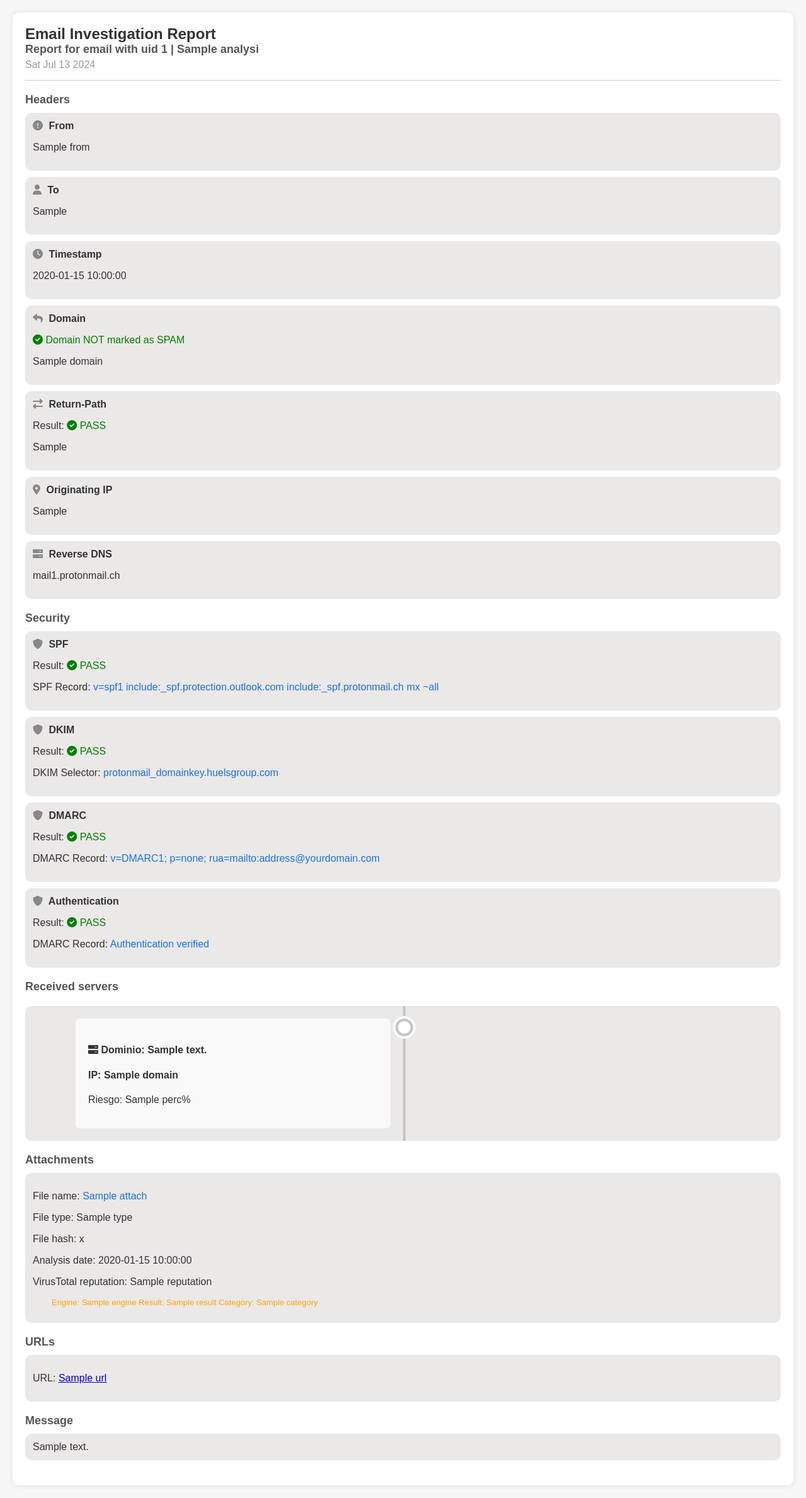
After one commit to David-JS01/HermesShield, a Flask app: template templates/report.html in a window 1280 px wide. The commit adds this page. Shown: the whole page at 63% size. Run offline with Flask 3, Linux system fonts and the light colour scheme; the template is opened without the code that fills it: most values are stand-ins (such as "Sample title", 1, 10 or a date in 2020).

Commit message:
New func
file analysis and report gen

```diff
--- a/app.py
+++ b/app.py
@@ -4,6 +4,7 @@ import os
 from modules.mails import recuperarCorreos
 from modules.mailData import recuperarCorreoPorUID, leer_correo_archivo
 from modules.kernel import analisisDeSeguridad
+import shutil
 
 
 app = Flask(__name__)
@@ -11,6 +12,7 @@ app.secret_key = 'clave'
 login_file="./login.txt"
 correoUsuario="hola"
 key="h"
+dicts = [None] * (30 + 1)
 
 def verificar_credenciales(archivo):
     try:
@@ -86,6 +88,21 @@ def cleanup():
             # Eliminar el archivo
             os.remove(archivo)
 
+    current_dir = os.getcwd()
+
+    # Iterate over all files and directories in the current directory
+    for item in os.listdir(current_dir):
+        # Check if the item is a directory and starts with "folder_"
+        if os.path.isdir(item) and item.startswith("folder_"):
+            # Check if the rest of the name is numeric (indicating a UID)
+            uid_suffix = item[7:]  # Get the part after "folder_"
+            if uid_suffix.isnumeric():
+                # Construct the full path to the directory
+                dir_path = os.path.join(current_dir, item)
+                # Delete the directory and its contents
+                shutil.rmtree(dir_path)
+                print(f"Deleted folder: {dir_path}")
+
 @app.route('/')
 def index():
 
@@ -95,6 +112,7 @@ def index():
     print("Correo:", correo)
     print("Contraseña:", contraseña)
     emails=recuperarCorreos(correo, contraseña)
+    #dicts = [None] * (len(emails) + 1)
     return render_template("index.html", username=correo, emails=emails)
 
 
@@ -122,13 +140,17 @@ def showMail(uid):
             return "error en la recuperación del correo"
     datos_correo=leer_correo_archivo(f"{uid}.txt")
     #flash('analizando email')
-    seguridad, servidores=analisisDeSeguridad(f"{uid}.txt")
+    seguridad, servidores, dicti=analisisDeSeguridad(f"{uid}.txt", uid)
     for s in servidores:
         print("len "+ str(len(s.blacklists)))
     servers=[{'nombre': servidor.ip_address, 'blacklists': len(servidor.blacklists)} for servidor in servidores]
 
+    dicts[int(uid)]=dicti
+    return render_template('mailView.html', datos=datos_correo, fiabilidad=seguridad, servers=servers)
 
-    return render_template('mailView.html', datos=datos_correo, fiabilidad=seguridad, servers=servers)
+@app.route('/mail/<uid>/report')
+def showReport(uid):
+    return render_template('report.html', uid=uid, analysis = dicts[int(uid)])
 
 
 @app.route('/logout')
--- a/modules/headers.py
+++ b/modules/headers.py
@@ -142,17 +142,20 @@ def checkFrom(mensaje, correo):
     name_re = re.compile(r'(.+?)(?:\s*\n\s*)?<(.*?)>')
     email_re = re.compile(r'<(.*?)>')
     print("domain "+domain_regex.search(email_match.group(1)).group(1) + " " +domain_regex.search(email_match.group(1)).group(0))
-    if domain_regex.search(email_match.group(1)).group(1) != returnPath:
+    if (email_match.group(1)) != returnPath:
         correo.emisor_missmatch = True
         correo.add_peligrosidad(50)
     print(fromField)
+    correo.returnPath = returnPath
     name = name_re.match(fromField).group(1).strip()
     email = email_match.group(1)
     name = decode_name(name)
     print(name)
     distance = compare_email_name(email, name)
+    correo.distance = distance
     correo.add_peligrosidad(distance * 5)
     print("distancia: "+str(distance))
+    correo.domain = returnPath.partition('@')[2]
     with open('emailBlocklist.conf') as blocklist:
         blocklist_content = {line.rstrip() for line in blocklist.readlines()}
         print(returnPath.partition('@')[2])
--- /dev/null
+++ b/static/css/report.css
@@ -0,0 +1,158 @@
+body {
+    font-family: Arial, sans-serif;
+    background-color: #f7f7f7;
+    color: #333;
+    margin: 0;
+    padding: 0;
+}
+
+.container {
+    max-width: 1200px;
+    margin: 20px auto;
+    background-color: #fff;
+    padding: 20px;
+    box-shadow: 0 0 10px rgba(0, 0, 0, 0.1);
+}
+
+header {
+    border-bottom: 1px solid #ccc;
+    margin-bottom: 20px;
+    padding-bottom: 10px;
+}
+
+header h1 {
+    margin: 0;
+    font-size: 24px;
+}
+
+header h2 {
+    margin: 0;
+    font-size: 18px;
+    color: #555;
+}
+
+header p {
+    margin: 5px 0;
+    color: #999;
+}
+
+section {
+    margin-bottom: 20px;
+}
+
+div {
+    background-color: rgb(235, 232, 232);
+    padding: 1%;
+    border-radius: 10px;
+}
+
+section h3 {
+    margin: 0 0 10px 0;
+    font-size: 18px;
+    color: #555;
+}
+
+.header-item, .security-item, .attachment-item, .url-item {
+    margin-bottom: 10px;
+}
+
+.header-item label, .security-item label {
+    display: block;
+    font-weight: bold;
+}
+
+.header-item label i, .security-item label i {
+    margin-right: 5px;
+    color: #888;
+}
+
+.highlight {
+    color: #1a73e8;
+}
+
+.pass {
+    color: green;
+}
+
+.neutral {
+    color: orange;
+}
+
+.danger {
+    color: red;
+}
+
+.message-content p {
+    margin: 10px 0;
+}
+
+.message-content a {
+    color: #1a73e8;
+    text-decoration: none;
+}
+
+.message-content a:hover {
+    text-decoration: underline;
+}
+
+.timeline {
+    position: relative;
+    margin: 20px 0;
+    padding: 0;
+    list-style: none;
+}
+
+.timeline::before {
+    content: '';
+    position: absolute;
+    left: 50%;
+    top: 0;
+    bottom: 0;
+    width: 4px;
+    background: #C5C5C5;
+}
+
+.timeline-item {
+    position: relative;
+    margin: 20px 0;
+    width: 45%;
+    padding: 20px;
+    box-sizing: border-box;
+}
+
+.timeline-item:nth-child(odd) {
+    left: 5%;
+}
+
+.timeline-item:nth-child(even) {
+    left: 50.3%;
+}
+
+.timeline-content {
+    padding: 20px;
+    background: #f9f9f9;
+    position: relative;
+    border-radius: 6px;
+}
+
+.timeline-item::before {
+    content: '';
+    position: absolute;
+    top: 20px;
+    width: 20px;
+    height: 20px;
+    background: #FFF;
+    border: 4px solid #C5C5C5;
+    border-radius: 50%;
+    box-shadow: 0 0 0 4px #f9f9f9;
+}
+
+.timeline-item:nth-child(odd)::before {
+    left: 100%;
+    margin-left: -12px;
+}
+
+.timeline-item:nth-child(even)::before {
+    right: 100%;
+    margin-right: -12px;
+}
--- /dev/null
+++ b/templates/report.html
@@ -0,0 +1,200 @@
+{% extends 'base.html' %}
+
+{% block head %}
+    <title>Email Investigation Report</title>
+    <link rel="stylesheet" href="{{ url_for('static', filename='css/report.css') }}">
+    <link rel="stylesheet" href="https://cdnjs.cloudflare.com/ajax/libs/font-awesome/6.0.0-beta3/css/all.min.css">
+
+    <script>
+        // JavaScript function to get the current date and display it in the <p> element
+        function displayDate() {
+            var currentDate = new Date();
+            var formattedDate = currentDate.toDateString(); // Format the date as a string
+            document.getElementById("dateDisplay").innerText = formattedDate; // Insert the date into the <p> element
+        }
+    </script>
+{% endblock %}
+
+{% block body %}
+<body onload="displayDate()">
+    <div class="container">
+        <header>
+            <h1>Email Investigation Report</h1>
+            <h2>Report for email with uid {{uid}} | {{ analysis.Subject }}</h2>
+            <p id="dateDisplay"></p>
+        </header>
+        <section class="headers">
+            <h3>Headers</h3>
+            <div class="header-item">
+                <label><i class="fas fa-exclamation-circle"></i> From</label>
+                {% if (analysis.distance > 0.5) %}
+                <p><span class="danger"><i class="fas fa-exclamation-circle"></i> Different name and address can mean spoofing email</span></p>
+                <p>{{ analysis.From }}</p>
+                {% else %}
+                <p>{{ analysis.From }}</p>
+                {% endif %}
+            </div>
+            <div class="header-item">
+                <label><i class="fas fa-user"></i> To</label>
+                <p>{{ analysis.To }}</p>
+            </div>
+            <div class="header-item">
+                <label><i class="fas fa-clock"></i> Timestamp</label>
+                <p>{{ analysis.Date }} </p>
+            </div>
+            <div class="header-item">
+                <label><i class="fas fa-reply"></i> Domain </label>
+                {% if analysis.spam_mail %}
+                <p><span class="danger"><i class="fas fa-exclamation-circle"></i> Domain marked as SPAM</span></p>
+                <p>{{analysis.domain}} </p>
+                {% else %}
+                <p><span class="pass"><i class="fas fa-check-circle"></i> Domain NOT marked as SPAM </span></p>
+                <p>{{analysis.domain}} </p>
+                {% endif %}
+            </div>
+            <div class="header-item">
+                <label><i class="fas fa-exchange-alt"></i> Return-Path</label>
+                {% if analysis.emisor_missmatch %}
+                <p>Result: <span class="danger"><i class="fas fa-exclamation-circle"></i> From and Return-Path fields do not match</span></p>
+                <p>{{ analysis.returnPath }}</p>
+                {% else %}
+                <p>Result: <span class="pass"><i class="fas fa-check-circle"></i> PASS </span></p>
+                <p>{{ analysis.returnPath }}</p>
+                {% endif %}
+            </div>
+            <div class="header-item">
+                <label><i class="fas fa-map-marker-alt"></i> Originating IP</label>
+                <p>{{analysis.ip_sender}}</p>
+            </div>
+            <div class="header-item">
+                <label><i class="fas fa-server"></i> Reverse DNS</label>
+                <p>mail1.protonmail.ch</p>
+            </div>
+        </section>
+        <section class="security">
+            <h3>Security</h3>
+            <div class="security-item">
+                <label><i class="fas fa-shield-alt"></i> SPF</label>
+                {% if analysis.AUTH_spf_fail %}
+                <p>Result: <span class="danger"><i class="fas fa-exclamation-circle"></i> FAIL</span></p>
+                <p>SPF Record: <span class="highlight">v=spf1 include:_spf.protection.outlook.com include:_spf.protonmail.ch mx ~all</span></p>
+                {% else %}
+                <p>Result: <span class="pass"><i class="fas fa-check-circle"></i> PASS</span></p>
+                <p>SPF Record: <span class="highlight">v=spf1 include:_spf.protection.outlook.com include:_spf.protonmail.ch mx ~all</span></p>
+                {% endif %}
+            </div>
+            <div class="security-item">
+                <label><i class="fas fa-shield-alt"></i> DKIM</label>
+                {% if analysis.AUTH_dkim_fail %}
+                <p>Result: <span class="danger"><i class="fas fa-exclamation-circle"></i> FAIL</span></p>
+                <p>DKIM Selector: <span class="highlight">protonmail_domainkey.huelsgroup.com</span></p>
+                {% else %}
+                <p>Result: <span class="pass"><i class="fas fa-check-circle"></i> PASS</span></p>
+                <p>DKIM Selector: <span class="highlight">protonmail_domainkey.huelsgroup.com</span></p>
+                {% endif %}
+            </div>
+            <div class="security-item">
+                <label><i class="fas fa-shield-alt"></i> DMARC</label>
+                {% if analysis.AUTH_dmarc_fail %}
+                <p>Result: <span class="danger"><i class="fas fa-exclamation-circle"></i> FAIL</span></p>
+                <p>DMARC Record: <span class="highlight">v=DMARC1; p=none; rua=mailto:address@yourdomain.com</span></p>
+                {% else %}
+                <p>Result: <span class="pass"><i class="fas fa-check-circle"></i> PASS</span></p>
+                <p>DMARC Record: <span class="highlight">v=DMARC1; p=none; rua=mailto:address@yourdomain.com</span></p>
+                {% endif %}
+            </div>
+            <div class="security-item">
+                <label><i class="fas fa-shield-alt"></i> Authentication</label>
+                {% if analysis.AUTH_compauth_fail %}
+                <p>Result: <span class="danger"><i class="fas fa-exclamation-circle"></i> FAIL</span></p>
+                <p>DMARC Record: <span class="highlight">Authentication failed</span></p>
+                {% else %}
+                <p>Result: <span class="pass"><i class="fas fa-check-circle"></i> PASS</span></p>
+                <p>DMARC Record: <span class="highlight">Authentication verified</span></p>
+                {% endif %}
+            </div>
+        </section>
+        <section class="servers">
+            <h3>Received servers</h3>
+            <div class="timeline">
+                {% for server in analysis.servidores %}
+                <div class="timeline-item">
+                    <div class="timeline-content">
+                        <h4><i class="fas fa-server"></i> Dominio: {{server.ip_address}}</h4>
+                        <h4>IP: {{server.domain}}</h4>
+                        {% if (server.perc > 0) %}
+                        <p><span class="danger">Riesgo: {{server.perc}}%</span></p>
+                        <h5>Listas:</h5>
+                        <p>{{server.blacklists}}</p>
+                        {% else %}
+                        <p>Riesgo: {{server.perc}}%</p>
+                        {% endif %}
+                    </div>
+                </div>
+                {% endfor %}
+            </div>
+        </section>
+        <section class="attachments">
+            <h3>Attachments</h3>
+            {% for attach in analysis.files %}
+            <div class="attachment-item">
+                <p>File name: <span class="highlight">{{attach.name}}</span></p>
+                <p>File type: {{attach.type}}</p>
+                <p>File hash: {{attach.hash}}</p>
+                <p>Analysis date: {{attach.date}}</p>
+                <p>VirusTotal reputation: {{attach.reputation}} </p>
+                {% if (attach.harm > 0) %}
+                <p>Harm: <span class="pass"><i class="fas fa-check-circle"></i> {{attach.harm}}/{{attach.harm + attach.malicious + attach.suspicious + attach.undetected}}</span></p>
+                {% endif %}
+                {% if (attach.malicious > 0) %}
+                <p>Malicious: <span class="danger"><i class="fas fa-exclamation-circle"></i> {{attach.malicious}}/{{attach.harm + attach.malicious + attach.suspicious + attach.undetected}}</span></p>
+                {% endif %}
+                {% if (attach.suspicious > 0) %}
+                <p>Suspicious: <span class="neutral"><i class="fas fa-exclamation-circle"></i> {{attach.suspicious}}/{{attach.harm + attach.malicious + attach.suspicious + attach.undetected}}</span></p>
+                {% endif %}
+                {% if (attach.undetected > 0) %}
+                <p>Undetected: <span class="neutral"><i class="fas fa-exclamation-circle"></i> {{attach.undetected}}/{{attach.harm + attach.malicious + attach.suspicious + attach.undetected}}</span></p>
+                {% endif %}
+                {% for engine in attach.engine_analysis %}
+                {% if (engine.result == "malicious") %}
+                <p style="font-size:13px; padding-left:30px;"> <span class="danger">Engine: {{engine.name}} Result: {{engine.result}} Category: {{engine.category}}</span></p>
+                {% elif (engine.result == "clean") %}
+                <p style="font-size:13px; padding-left:30px;"> <span class="pass">Engine: {{engine.name}} Result: {{engine.result}} Category: {{engine.category}}</span></p>
+                {% else %}
+                <p style="font-size:13px; padding-left:30px;"> <span class="neutral">Engine: {{engine.name}} Result: {{engine.result}} Category: {{engine.category}}</span></p>
+                {% endif %}
+                {% endfor %}
+            </div>
+            {% endfor %}
+        </section>
+        <section class="urls">
+            <h3>URLs</h3>
+            {% for url in analysis.urls %}
+            <div class="url-item">
+                <p>URL: <a href="https://blank-84.oittt.net/" target="_blank">{{url.name}}</a></p>
+            {% if (url.harm > 0) %}
+            <p>Harm: <span class="pass"><i class="fas fa-check-circle"></i> {{url.harm}}/{{url.harm + url.malicious + url.suspicious + url.undetected}}</span></p>
+            {% endif %}
+            {% if (url.malicious > 0) %}
+            <p>Malicious: <span class="danger"><i class="fas fa-exclamation-circle"></i> {{url.malicious}}/{{url.harm + url.malicious + url.suspicious + url.undetected}}</span></p>
+            {% endif %}
+            {% if (url.suspicious > 0) %}
+            <p>Suspicious: <span class="neutral"><i class="fas fa-exclamation-circle"></i> {{url.suspicious}}/{{url.harm + url.malicious + url.suspicious + url.undetected}}</span></p>
+            {% endif %}
+            {% if (url.undetected > 0) %}
+            <p>Undetected: <span class="neutral"><i class="fas fa-exclamation-circle"></i> {{url.undetected}}/{{url.harm + url.malicious + url.suspicious + url.undetected}}</span></p>
+            {% endif %}
+            </div>
+            {% endfor %}
+        </section>
+        <section class="message">
+            <h3>Message</h3>
+            <div class="message-content">
+                {{analysis.text | safe}}
+            </div>
+        </section>
+    </div>
+</body>
+</html>
+
+{% endblock %}
```
Also changed, not shown: modules/body.py (+186 -0 lines), modules/classes.py (+74 -0 lines), modules/kernel.py (+59 -5 lines), modules/mailData.py (+18 -0 lines), templates/mailView.html (+15 -1 lines), 1 other file.
